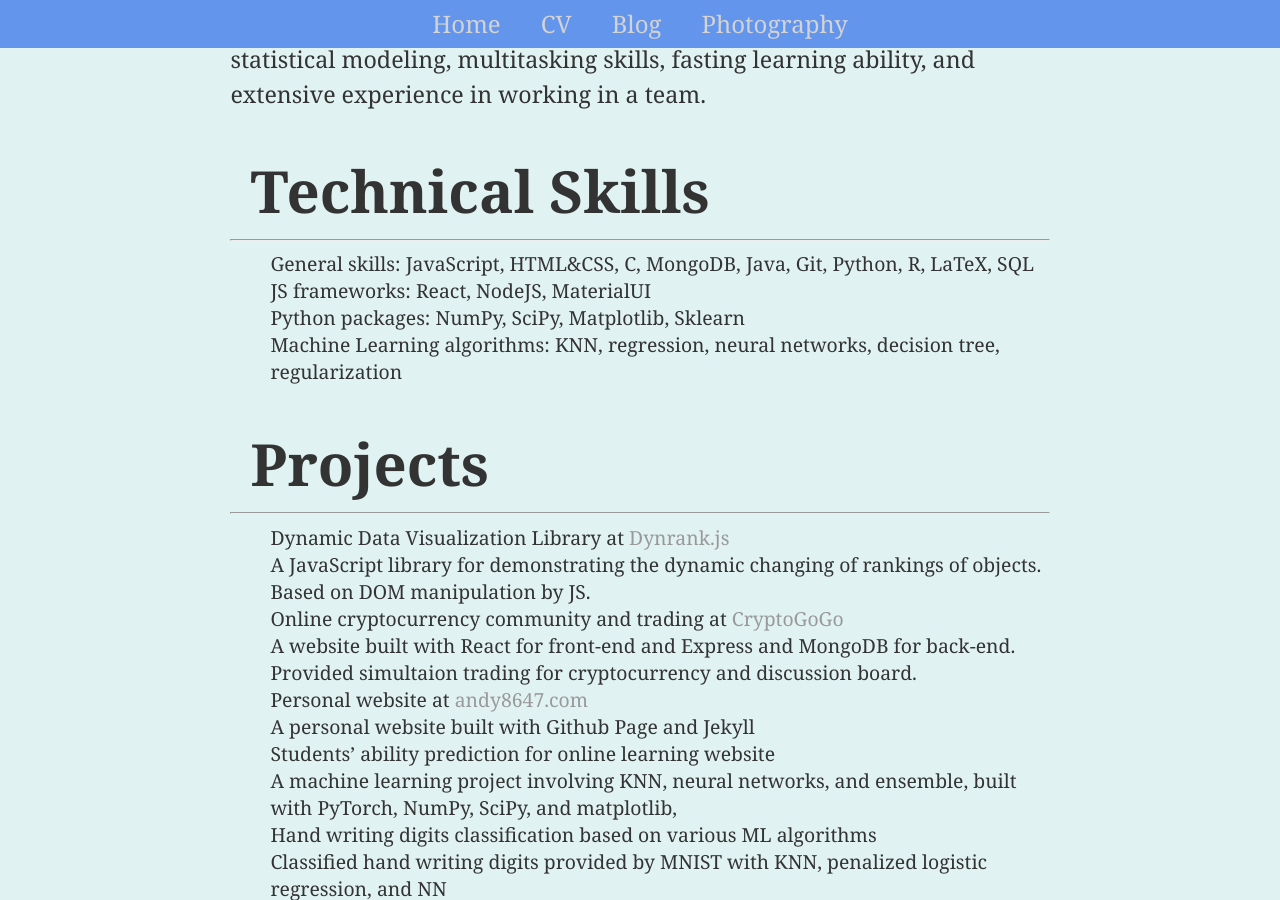
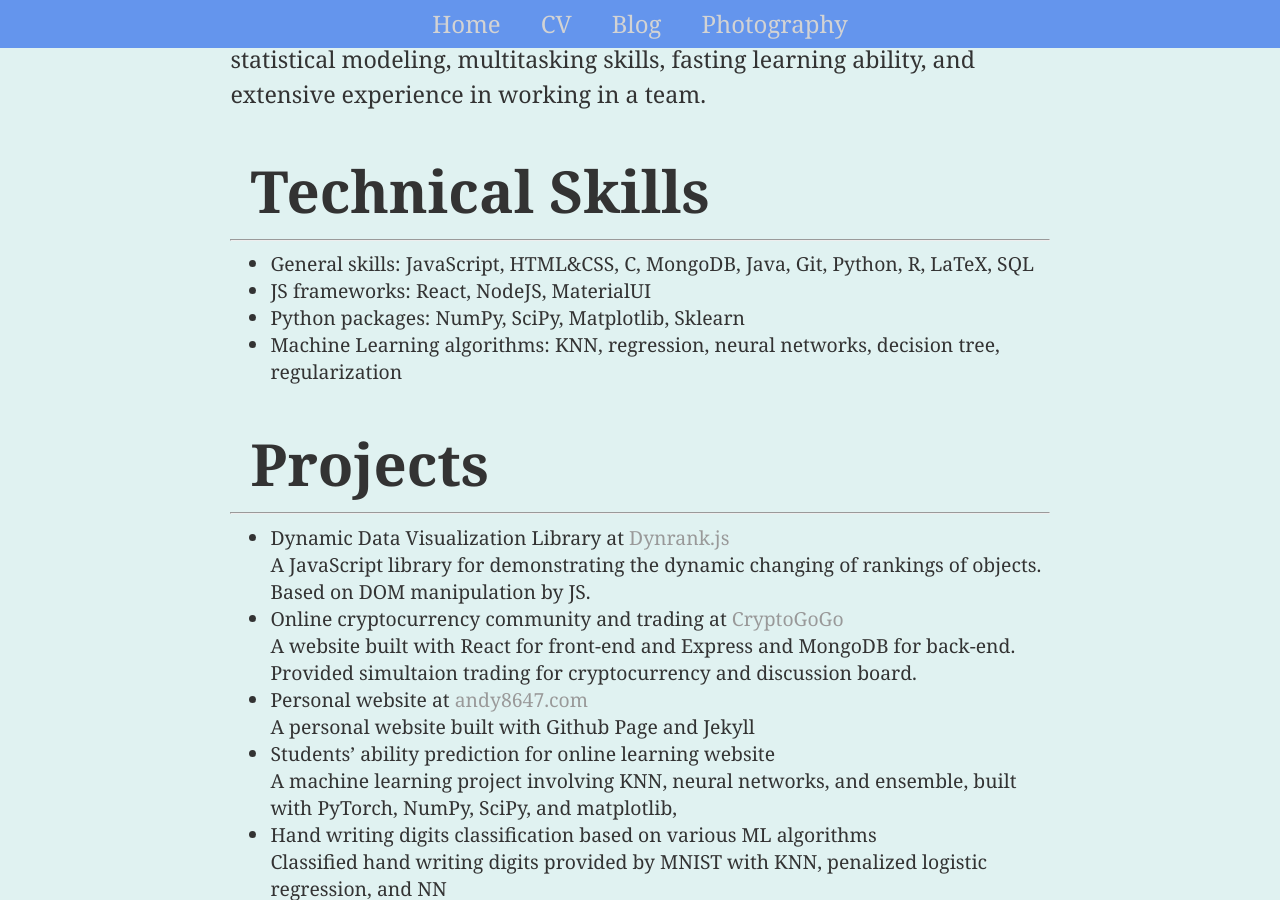
Before and after one commit to Andy8647/Andy8647.github.io, a Jekyll site: the page built from cv/index.html, in a window 1280 px wide and 900 px high, scrolled down 381 px. Built offline with Jekyll 4.4.1, drawn with Linux system fonts in a browser that asks for light colours.

Commit message:
Update index.html

```diff
--- a/cv/index.html
+++ b/cv/index.html
@@ -15,7 +15,7 @@ Possess good knowledge of frond&amp;back end development, statistical modeling,
 
 <h1>Technical Skills</h1>
 <hr />
-    <ul>
+    <ul class="skillList">
         <li>
             General skills: JavaScript, HTML&amp;CSS, C, MongoDB, Java, Git, Python, R, LaTeX, SQL
         </li>
@@ -31,7 +31,7 @@ Possess good knowledge of frond&amp;back end development, statistical modeling,
     </ul>
 <h1>Projects</h1>
 <hr />
-<ul>
+<ul class="skillList">
     <li>
         Dynamic Data Visualization Library at <a href="https://dynrank.herokuapp.com/" target="_blank">Dynrank.js</a> <br />
         A JavaScript library for demonstrating the dynamic changing of rankings of objects.<br />
@@ -66,9 +66,9 @@ SAS Certified Professional: Base Programming Using SAS 9.4
 <hr />
 <strong>University of Toronto</strong> Sep 2017 - present<br />
 <em>Bachelor of Science, Major in Statistics, Minor in Mathematics and Computer Science</em><br />
-<p>
+<em>
     Main Courses: Math Expr&amp;Rsng for Cs, Data Structures &amp; Analysis, Software Design, Intro to Databases, Intro Machine Learning,
     Soft Tools &amp; Sys Prog, Programming on Web, Methods of Data Analysis
-</p>
+</em>
 </div>
 </div>
```
